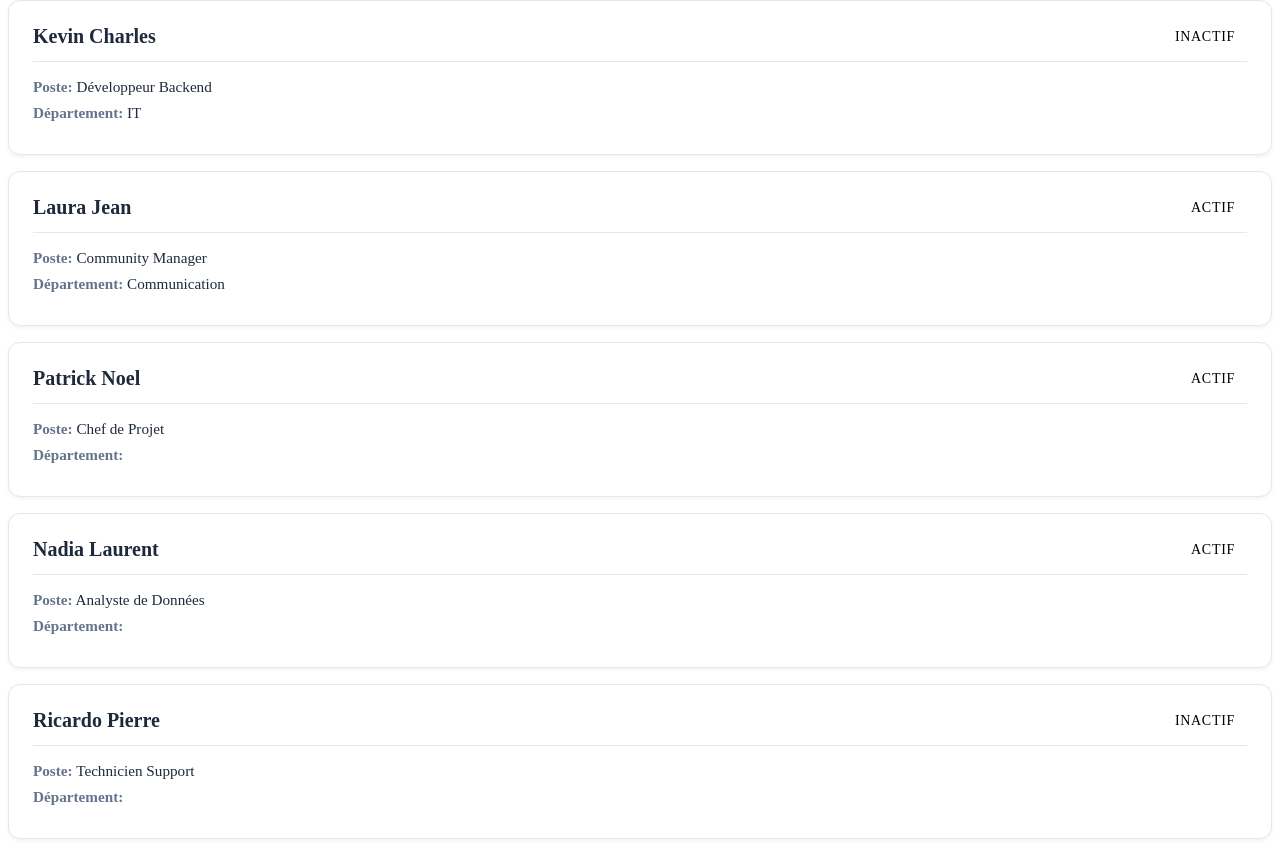
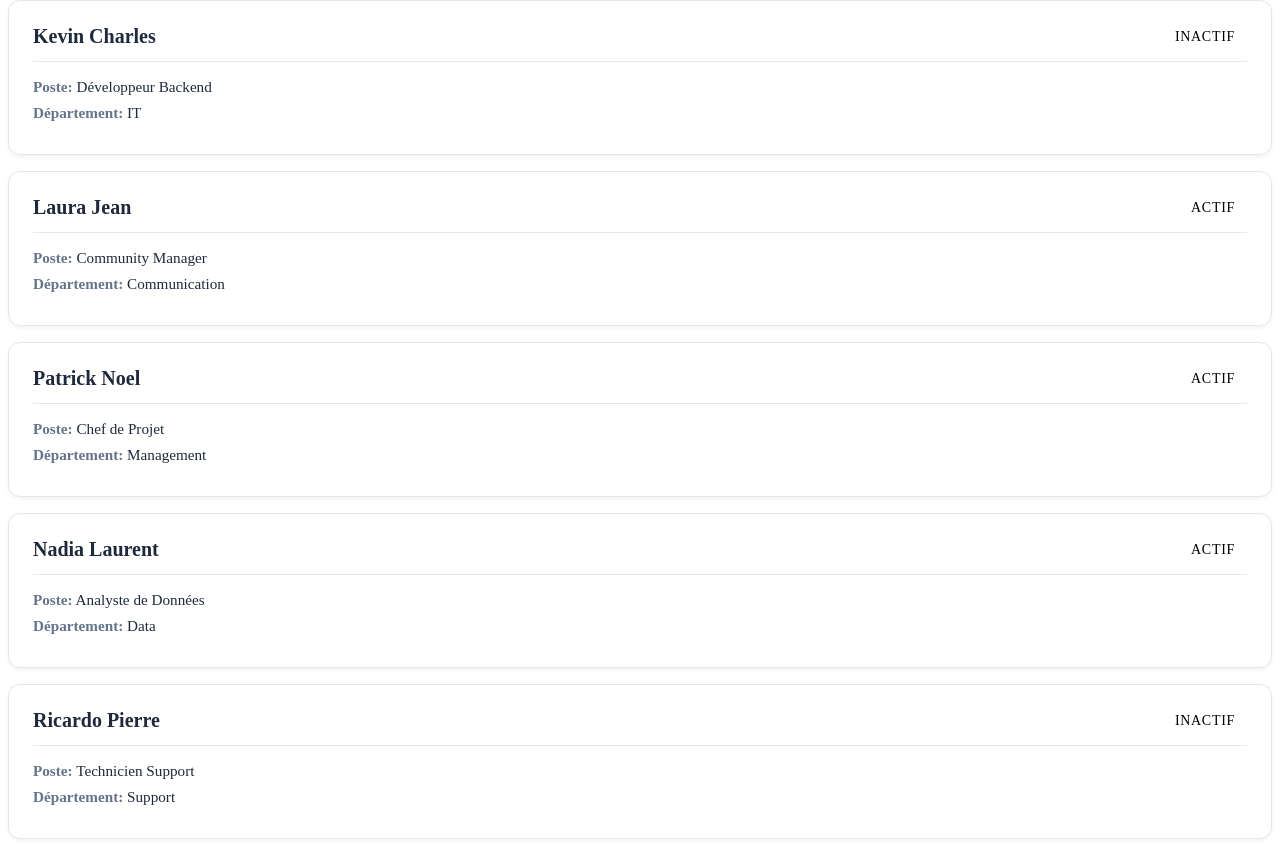
Before and after one commit to dorelien-benoit-junior/Capstone-project-1, a React (Vite) app: page / in a window 1280 px wide. Shown: the part 1905-2760 px from the top of the page. Built offline with nearby package versions, Linux system fonts and the light colour scheme.

Commit message:
modification dans la partie departement 8,9,10

```diff
--- a/src/components/EmployeeList.jsx
+++ b/src/components/EmployeeList.jsx
@@ -1,6 +1,7 @@
 import EmployeeCard from "./EmployeeCard";
 export default function EmployeeList({nom, items, poste, département, statut}){
-    return(<section>
+    return(
+      <section>
       <div>
          <h2>{nom}</h2>
        <div className="media-container">
--- a/src/data/Profils.js
+++ b/src/data/Profils.js
@@ -52,21 +52,21 @@ export const Profils = [
   id: 8,
   nom: "Patrick Noel",
   poste: "Chef de Projet",
-  department: "Management",
+  département: "Management",
   statut: "Actif"
 },
 {
   id: 9,
   nom: "Nadia Laurent",
   poste: "Analyste de Données",
-  department: "Data",
+  département: "Data",
   statut: "Actif"
 },
 {
   id: 10,
   nom: "Ricardo Pierre",
   poste: "Technicien Support",
-  department: "Support",
+  département: "Support",
   statut: "Inactif"
 }
 ]
```
